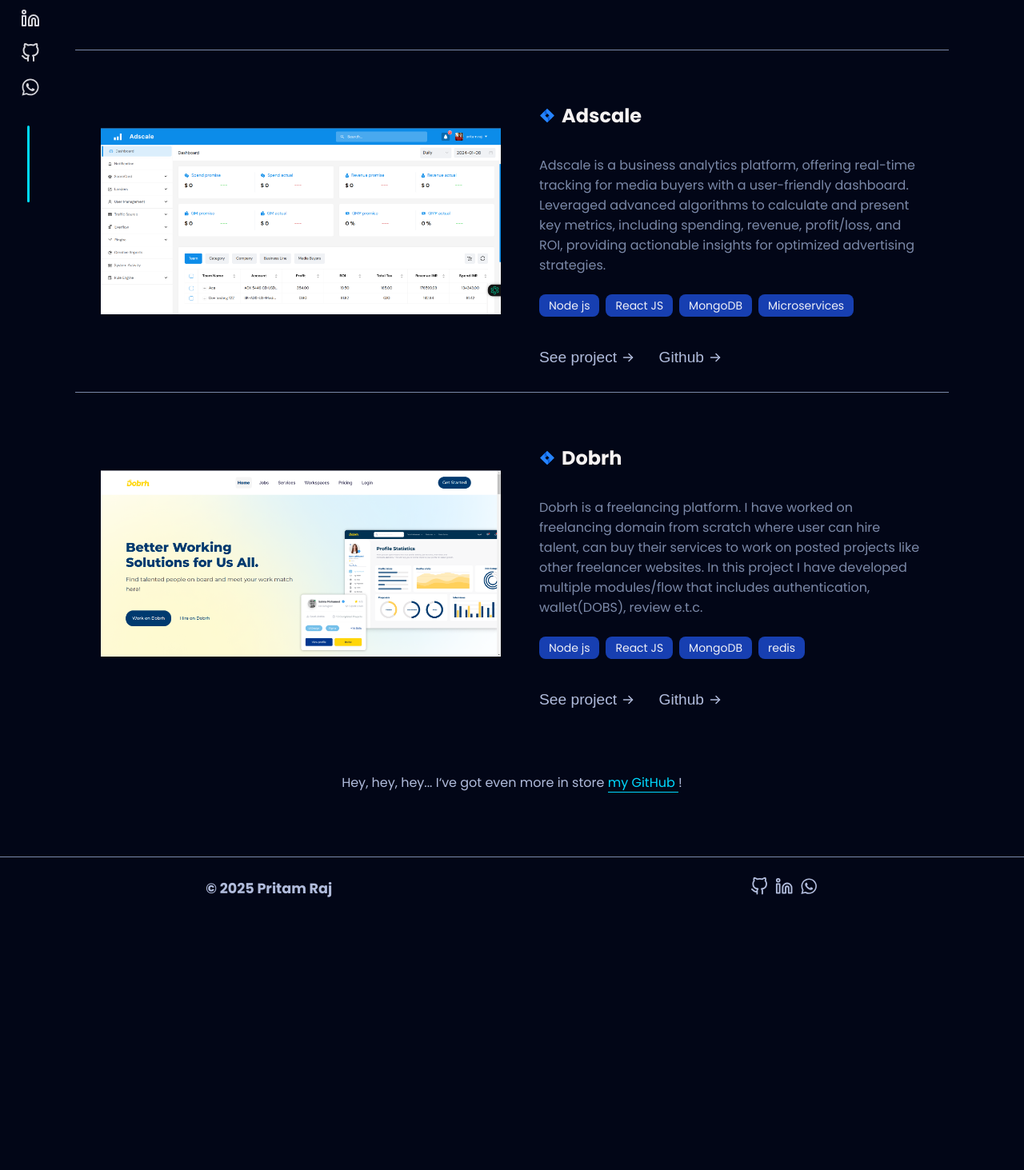
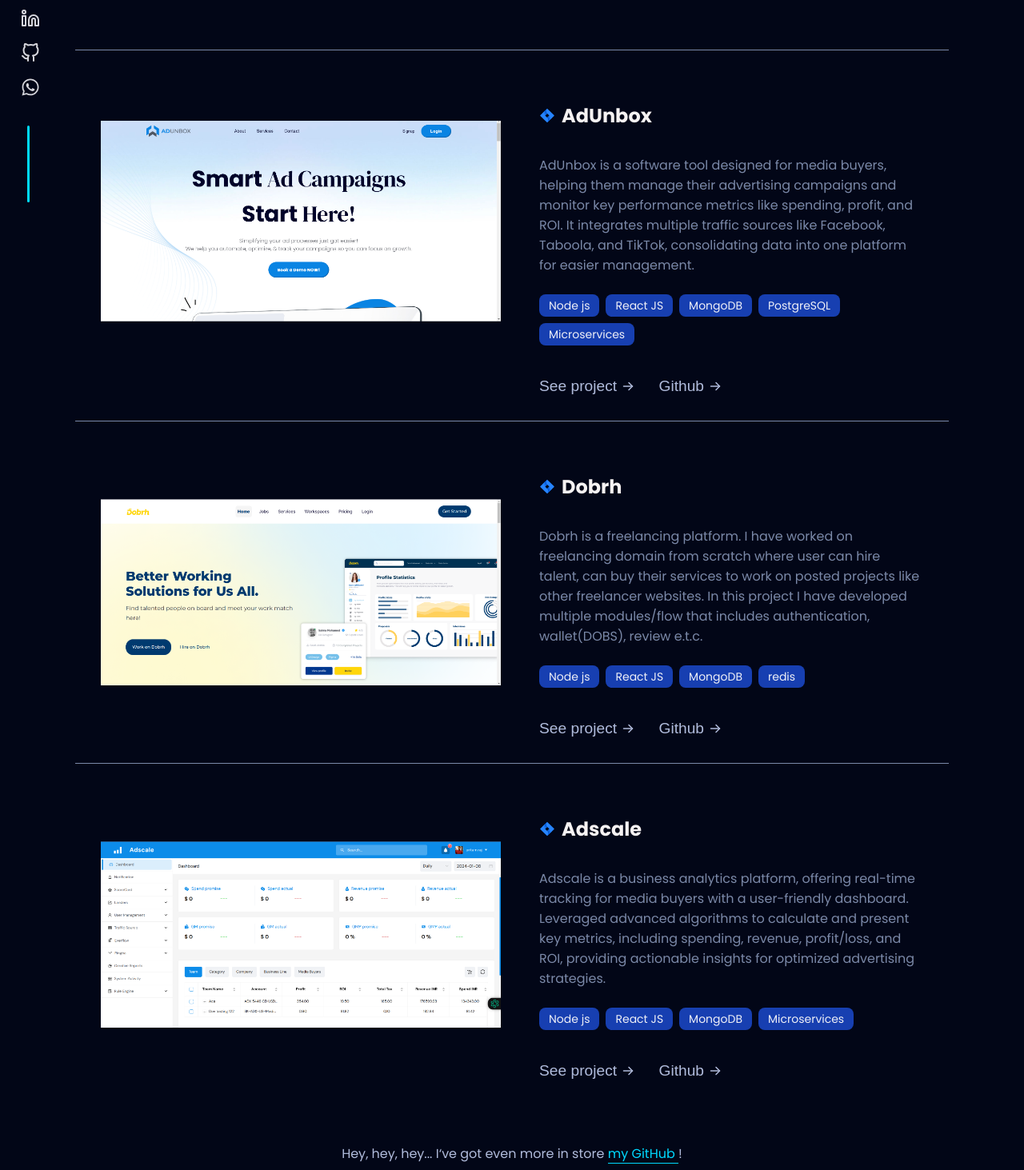
Before and after one commit to pritam707/portfolio, a Next.js app: page /projects in a window 1280 px wide. Shown: the part 547-2010 px from the top of the page at 80% size. Before the commit the page ends 1697 px from the top, so only its background shows below. Built offline with nearby package versions, Linux system fonts and the light colour scheme.

Commit message:
add AdUnbox project details and PostgreSQL skill icon

```diff
--- a/src/data/experiences.ts
+++ b/src/data/experiences.ts
@@ -13,6 +13,7 @@ const works = [
       { name: "JavaScript", icon: "/skills/javascript.svg" },
       { name: "React JS", icon: "/skills/react.svg" },
       { name: "Git", icon: "/skills/git.svg" },
+      { name: "PostgreSQL", icon: "/skills/PostgreSQL.svg" },
     ],
     date: "OCT 2023 - Present",
   },
--- a/src/data/projects.ts
+++ b/src/data/projects.ts
@@ -1,16 +1,16 @@
 const projects = [
   {
     id: 1,
-    url: "adscale",
-    banner: "/projects/adscale/banner.png",
-    img: "/projects/adscale/banner.png",
-    title: "Adscale",
+    url: "adunbox",
+    banner: "/projects/adunbox/banner.png",
+    img: "/projects/adunbox/banner.png",
+    title: "AdUnbox",
     type: "Website",
-    icon: "/projects/adscale/logo.png",
+    icon: "/projects/adunbox/logo.png",
     github: "#",
-    web: "https://adscale.adstory.biz/",
+    web: "https://adunbox.com/",
     description:
-      "Adscale is a business analytics platform, offering real-time tracking for media buyers with a user-friendly dashboard. Leveraged advanced algorithms to calculate and present key metrics, including spending, revenue, profit/loss, and ROI, providing actionable insights for optimized advertising strategies.",
+      "AdUnbox is a software tool designed for media buyers, helping them manage their advertising campaigns and monitor key performance metrics like spending, profit, and ROI. It integrates multiple traffic sources like Facebook, Taboola, and TikTok, consolidating data into one platform for easier management.",
     tags: [
       {
         name: "Node js",
@@ -28,6 +28,12 @@ const projects = [
         name: "MongoDB",
         icon: "/skills/mongodb.svg",
         color: "#38BDF8",
+        rgb: "56, 189, 248",
+      },
+      {
+        name: "PostgreSQL",
+        icon: "/skills/PostgreSQL.svg",
+        color: "#38BDC2",
         rgb: "56, 189, 248",
       },
       {
@@ -77,6 +83,45 @@ const projects = [
       },
     ],
   },
+  {
+    id: 3,
+    url: "adscale",
+    banner: "/projects/adscale/banner.png",
+    img: "/projects/adscale/banner.png",
+    title: "Adscale",
+    type: "Website",
+    icon: "/projects/adscale/logo.png",
+    github: "#",
+    web: "https://adscale.adstory.biz/",
+    description:
+      "Adscale is a business analytics platform, offering real-time tracking for media buyers with a user-friendly dashboard. Leveraged advanced algorithms to calculate and present key metrics, including spending, revenue, profit/loss, and ROI, providing actionable insights for optimized advertising strategies.",
+    tags: [
+      {
+        name: "Node js",
+        icon: "/skills/nodejs.svg",
+        color: "#3178C6",
+        rgb: "49, 120, 198",
+      },
+      {
+        name: "React JS",
+        icon: "/skills/react.svg",
+        color: "#FFFFFF",
+        rgb: "255, 255, 255",
+      },
+      {
+        name: "MongoDB",
+        icon: "/skills/mongodb.svg",
+        color: "#38BDF8",
+        rgb: "56, 189, 248",
+      },
+      {
+        name: "Microservices",
+        icon: "/skills/microservices.svg",
+        color: "#635BFF",
+        rgb: "99, 91, 255",
+      },
+    ],
+  },
 ];
 
 export default projects;
```
Also changed, not shown: public/projects/adunbox/banner.png (added), public/projects/adunbox/logo.svg (added).
